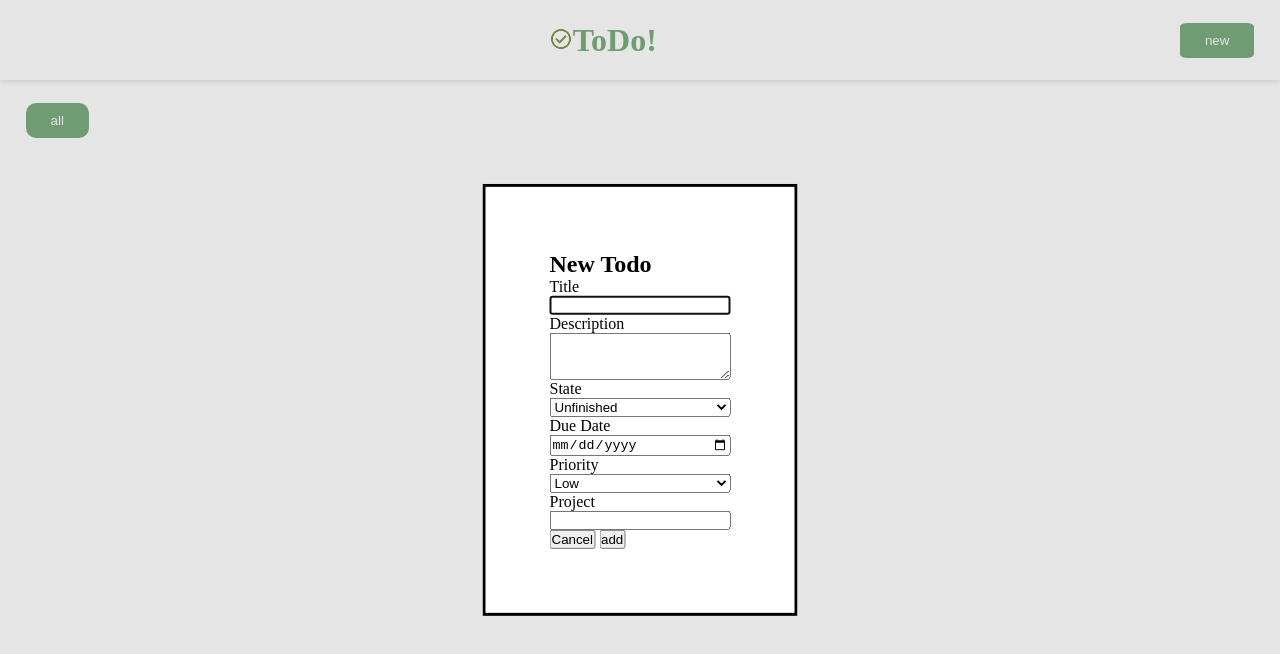
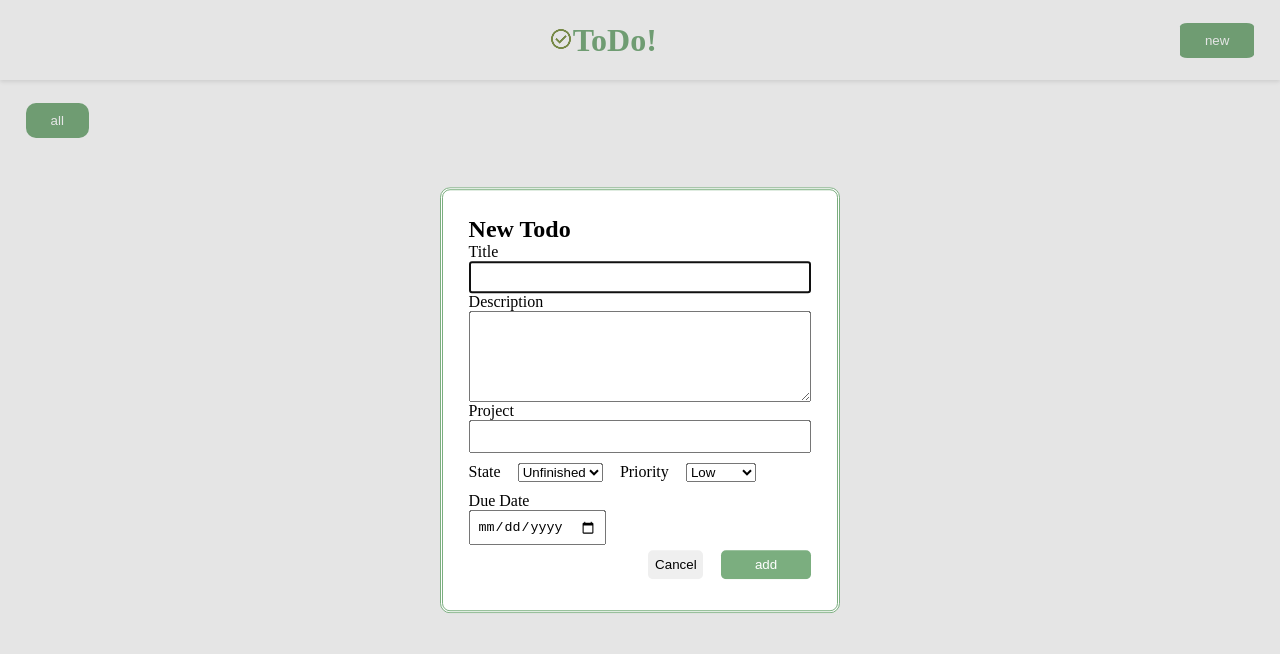
Before and after one commit to Wise-394/odin-todo-list, a website built with webpack: page src/template.html in a window 1280 px wide. Both pictures are taken after a click on the button "new". Built offline with nearby package versions, Linux system fonts and the light colour scheme.

Commit message:
designed modal

```diff
--- a/src/style.css
+++ b/src/style.css
@@ -33,8 +33,53 @@ body {
     left: 50%;
     transform: translate(-50%, -50%);
     background-color: white;
-    padding: 5%;
+    padding: 2%;
+    width: clamp(300px, 60%, 400px);
+    border-radius: 10px;
+    border: 3px double var(--primary);
 
+}
+
+modal::backdrop {
+    backdrop-filter: blur(100px);
+}
+
+#modal div {
+    display: flex;
+    flex-direction: row;
+    align-items: center;
+    margin: 3% 0;
+    gap: 5%;
+}
+
+#modal input[type="date"] {
+    margin-right: auto;
+}
+
+#modal input,
+textarea {
+    padding: 2%;
+
+}
+
+#modal button[type="submit"] {
+    background-color: var(--primary);
+    color: white;
+    padding: 0 10%;
+}
+
+#modal menu {
+    display: flex;
+    flex-direction: row;
+    justify-content: flex-end;
+    margin: 5px 0;
+    gap: 5%
+}
+
+#modal button {
+    padding: 2%;
+    border-radius: 5px;
+    border: 0;
 }
 
 #modal>form {
@@ -50,6 +95,7 @@ header {
     padding: 0 var(--side-padding);
     box-shadow: 0 2px 4px rgba(0, 0, 0, 0.1);
 }
+
 
 
 header>h1 {
@@ -106,9 +152,10 @@ button:hover {
     display: grid;
     grid-template-columns: repeat(auto-fill, minmax(350px, 1fr));
     padding: 1% var(--side-padding);
-    gap:1%;
+    gap: 1%;
     align-items: start;
 }
+
 .todo-item-container {
     background-color: var(--background-color);
     padding: 5%;
@@ -117,26 +164,31 @@ button:hover {
     align-items: self-start;
     border-radius: 10px;
 }
+
 .todo-item-container button {
     border: 0;
     background-color: transparent;
 }
-.todo-item-container > div {
+
+.todo-item-container>div {
     width: 100%;
     display: flex;
     flex-direction: row;
     justify-content: space-between;
 }
+
 .todo-item-container .todo-title {
     font-size: 2rem;
 }
+
 .todo-item-container .todo-description {
     font-size: 1.2rem;
 }
+
 .todo-item-container .todo-checkbox {
-  width: 30px;
-  height: 30px;
-  accent-color: var(--primary);
-  cursor: pointer;
-  border-radius: 50%;
+    width: 30px;
+    height: 30px;
+    accent-color: var(--primary);
+    cursor: pointer;
+    border-radius: 50%;
 }
--- a/src/template.html
+++ b/src/template.html
@@ -19,16 +19,18 @@
                 <input type="text" id="title" name="title" required>
 
                 <label for="description">Description</label>
-                <textarea id="description" name="description" rows="3" required></textarea>
+                <textarea id="description" name="description" rows="5" required></textarea>
 
+                <label for="project">Project</label>
+                <input type="text" id="project" name="project" value="">
+
+
+                <div>
                     <label for="state">State</label>
                     <select id="state" name="state">
                         <option value="unfinished">Unfinished</option>
                         <option value="finished">Finished</option>
                     </select>
-
-                <label for="due-date">Due Date</label>
-                <input type="date" id="due-date" name="due-date">
 
                     <label for="priority">Priority</label>
                     <select id="priority" name="priority">
@@ -36,14 +38,15 @@
                         <option value="medium">Medium</option>
                         <option value="high">High</option>
                     </select>
+                </div>
 
-                <label for="project">Project</label>
-                <input type="text" id="project" name="project" value="">
+                <label for="due-date">Due Date</label>
+                <input type="date" id="due-date" name="due-date">
 
                 <!-- Buttons -->
                 <menu>
                     <button type="reset" class="close-modal-button">Cancel</button>
-                    <button type="submit" id ="action-button">Add Todo</button>
+                    <button type="submit" id="action-button">Add Todo</button>
                 </menu>
             </form>
         </dialog>
```
Lines whose indentation alone changed are shown as unchanged.
